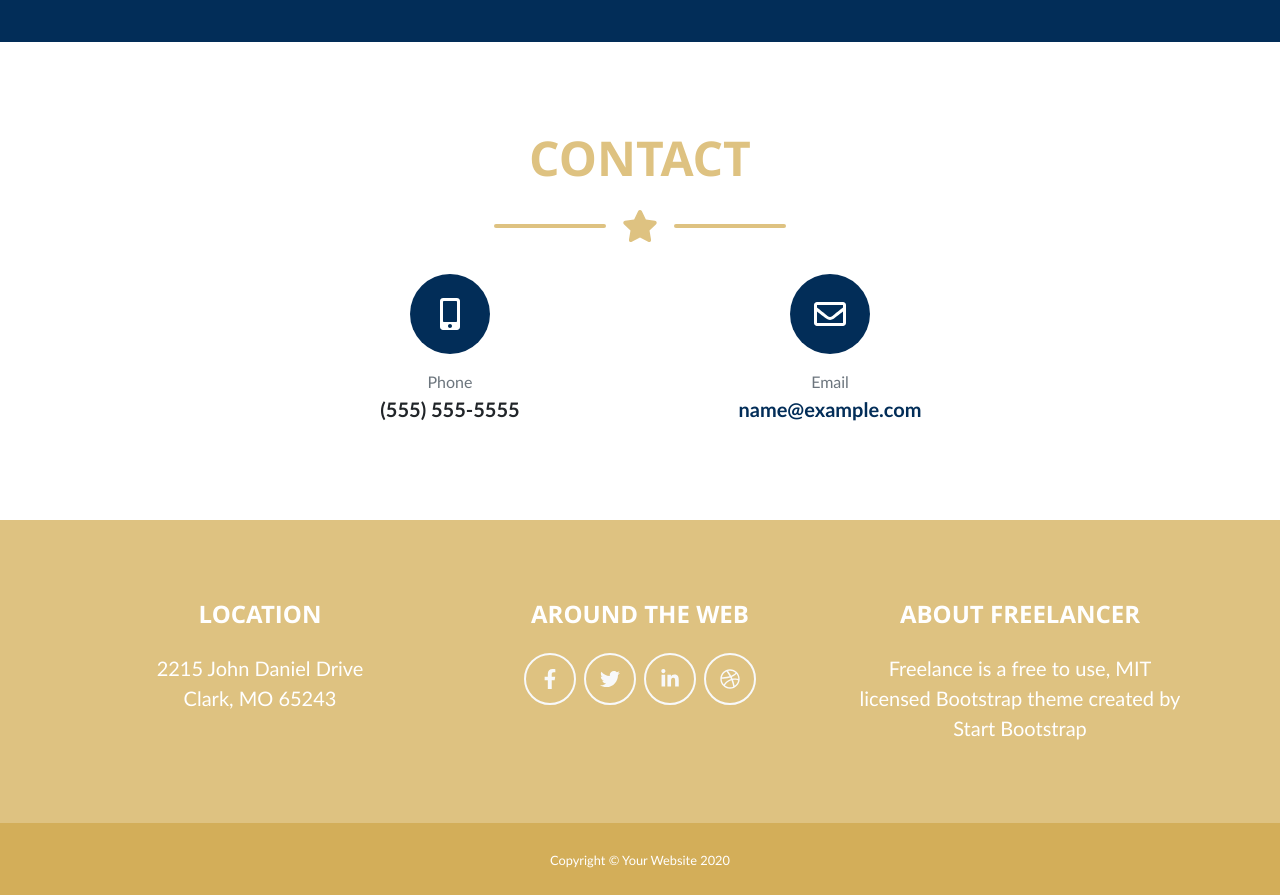
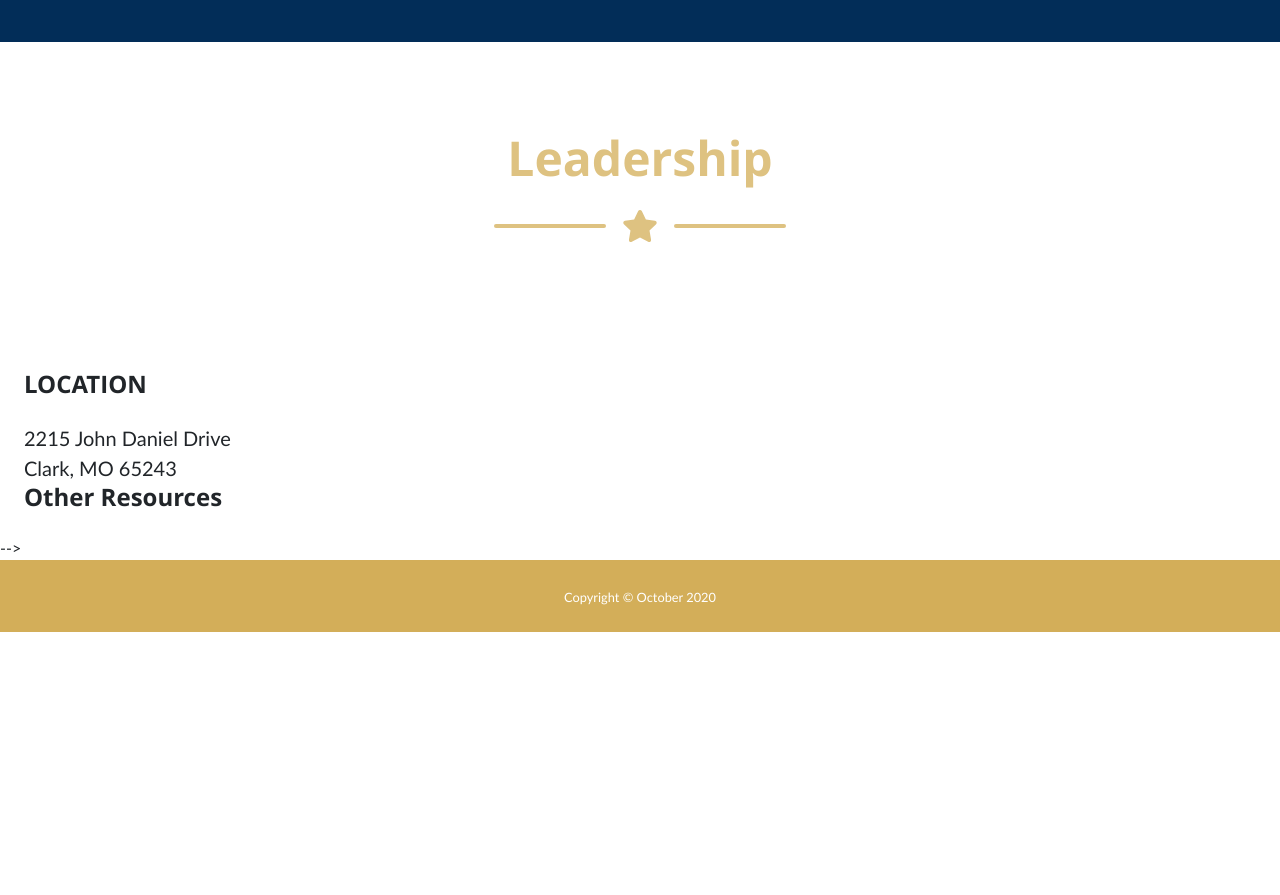
Before and after one commit to Rmj22/Landing-page, a plain HTML site: page index.html in a window 1280 px wide. Shown: the part 1480-2375 px from the top of the page. After the commit the page ends 2112 px from the top, so only its background shows below. Drawn offline with nearby package versions, Linux system fonts and the light colour scheme; files that its build step writes are made by us from their sources; files whose address does not match are found by name.

Commit message:
Update index.html
edited contact and footer section

```diff
--- a/index.html
+++ b/index.html
@@ -267,9 +267,9 @@
         </section>
         <section class="page-section" id="contact">
             <div class="container">
-                <!-- Contact Section Heading-->
+                <!-- Leadership Contact Section Heading-->
                 <div class="text-center">
-                    <h2 class="page-section-heading text-secondary d-inline-block mb-0">CONTACT</h2>
+                    <h2 class="page-section-heading text-secondary d-inline-block mb-0">Leadership</h2>
                 </div>
                 <!-- Icon Divider-->
                 <div class="divider-custom">
@@ -278,24 +278,9 @@
                     <div class="divider-custom-line"></div>
                 </div>
                 <!-- Contact Section Content-->
-                <div class="row justify-content-center">
-                    <div class="col-lg-4">
-                        <div class="d-flex flex-column align-items-center">
-                            <div class="icon-contact mb-3"><i class="fas fa-mobile-alt"></i></div>
-                            <div class="text-muted">Phone</div>
-                            <div class="lead font-weight-bold">(555) 555-5555</div>
-                        </div>
-                    </div>
-                    <div class="col-lg-4">
-                        <div class="d-flex flex-column align-items-center">
-                            <div class="icon-contact mb-3"><i class="far fa-envelope"></i></div>
-                            <div class="text-muted">Email</div><a class="lead font-weight-bold" href="mailto:name@example.com">name@example.com</a>
-                        </div>
-                    </div>
-                </div>
-            </div>
+
         </section>
-        <footer class="footer text-center">
+<!--         <footer class="footer text-center">
             <div class="container">
                 <div class="row">
                     <!-- Footer Location-->
@@ -304,24 +289,17 @@
                         <p class="pre-wrap lead mb-0">2215 John Daniel Drive
 Clark, MO 65243</p>
                     </div>
-                    <!-- Footer Social Icons-->
+                    <!-- Footer Resource Icons with links-->
                     <div class="col-lg-4 mb-5 mb-lg-0">
-                        <h4 class="mb-4">AROUND THE WEB</h4><a class="btn btn-outline-light btn-social mx-1" href="https://www.facebook.com/StartBootstrap"><i class="fab fa-fw fa-facebook-f"></i></a><a class="btn btn-outline-light btn-social mx-1" href="https://www.twitter.com/sbootstrap"><i class="fab fa-fw fa-twitter"></i></a><a class="btn btn-outline-light btn-social mx-1" href="https://www.linkedin.com/in/startbootstrap"><i class="fab fa-fw fa-linkedin-in"></i></a><a class="btn btn-outline-light btn-social mx-1" href="https://www.dribble.com/startbootstrap"><i class="fab fa-fw fa-dribbble"></i></a>
-                    </div>
-                    <!-- Footer About Text-->
-                    <div class="col-lg-4">
-                        <h4 class="mb-4">ABOUT FREELANCER</h4>
-                        <p class="pre-wrap lead mb-0">Freelance is a free to use, MIT licensed Bootstrap theme created by Start Bootstrap</p>
-                    </div>
-                </div>
-            </div>
-        </footer>
+                        <h4 class="mb-4">Other Resources</h4>
+                    </div
+        </footer> -->
         <!-- Copyright Section-->
         <section class="copyright py-4 text-center text-white">
-            <div class="container"><small class="pre-wrap">Copyright © Your Website 2020</small></div>
+            <div class="container"><small class="pre-wrap">Copyright © October 2020</small></div>
         </section>
         <!-- Scroll to Top Button (Only visible on small and extra-small screen sizes)-->
-        <div class="scroll-to-top d-lg-none position-fixed"><a class="js-scroll-trigger d-block text-center text-white rounded" href="#page-top"><i class="fa fa-chevron-up"></i></a></div>
+<!--         <div class="scroll-to-top d-lg-none position-fixed"><a class="js-scroll-trigger d-block text-center text-white rounded" href="#page-top"><i class="fa fa-chevron-up"></i></a></div> -->
         <!-- Bootstrap core JS-->
         <script src="https://cdnjs.cloudflare.com/ajax/libs/jquery/3.4.1/jquery.min.js"></script>
         <script src="https://stackpath.bootstrapcdn.com/bootstrap/4.4.1/js/bootstrap.bundle.min.js"></script>
```
